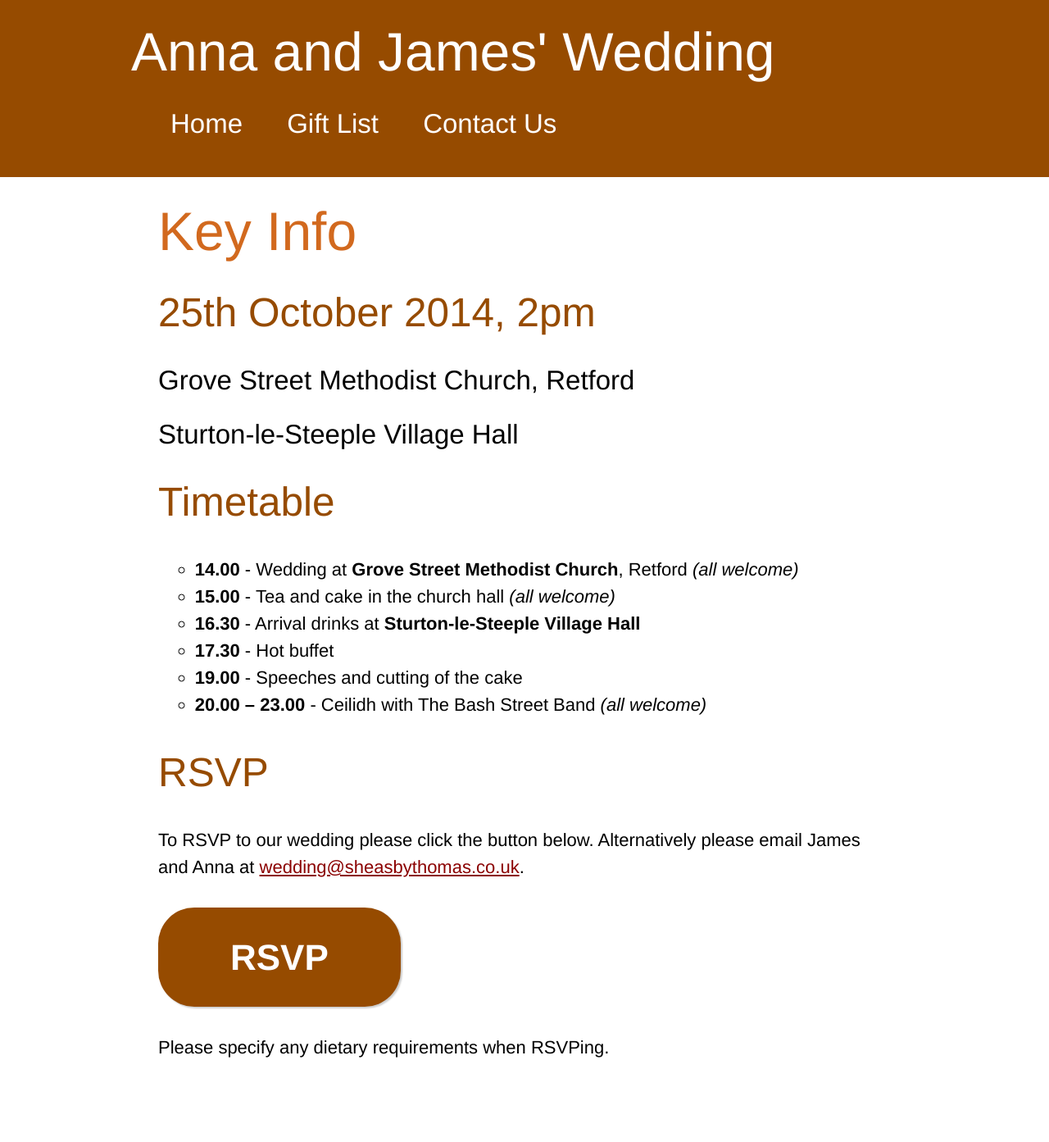
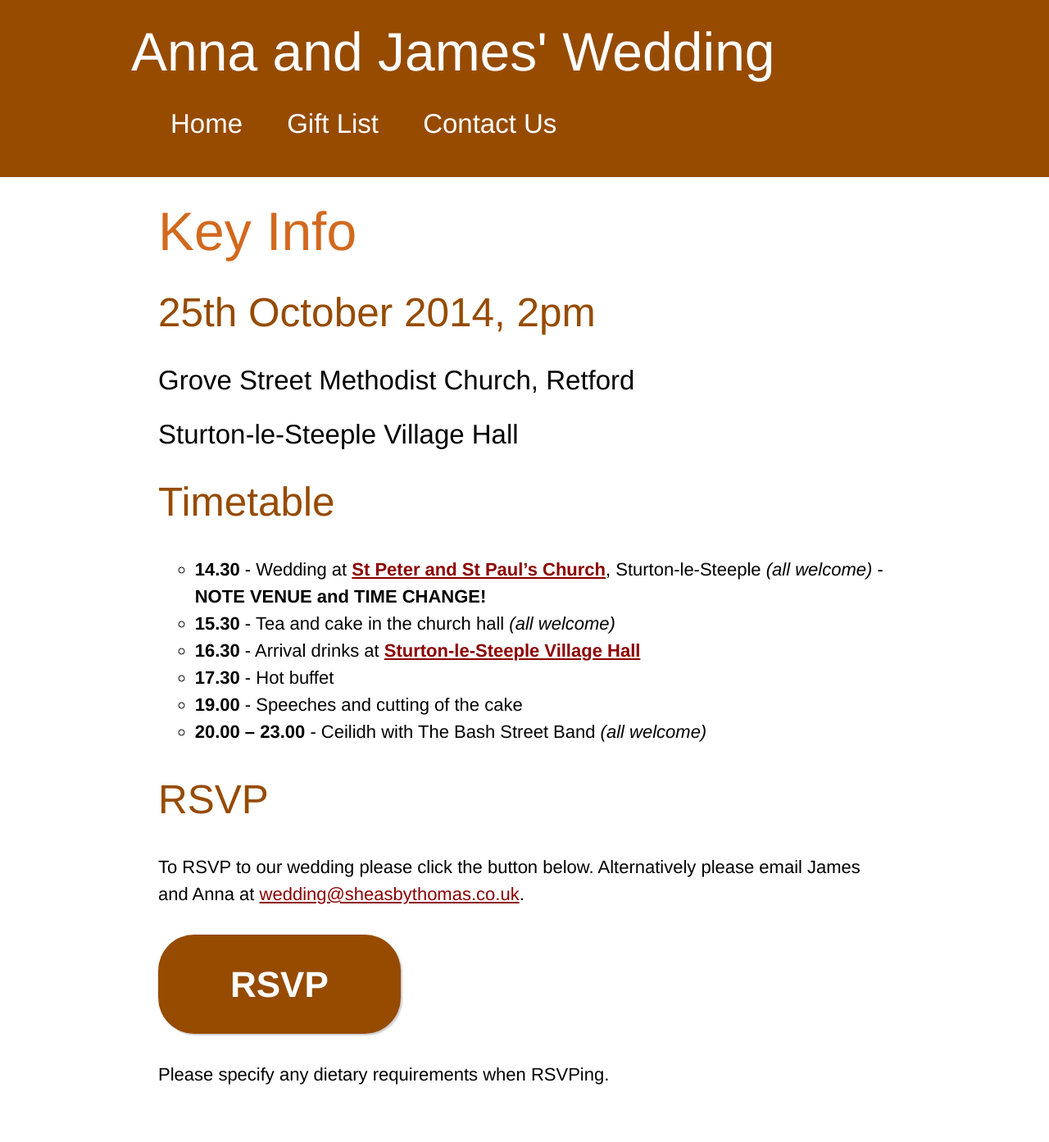
Before and after one commit to rightsaidjames/wedding, a Jekyll site: the page built from index.md, in a window 1280 px wide. Shown: the whole page at 82% size. Built offline with Jekyll 4.4.1, drawn with Linux system fonts in a browser that asks for light colours; before the commit the page ends 1360 px from its top, so only the background shows below that.

Commit message:
Updated venue and times, added Google Maps links.

```diff
--- a/index.md
+++ b/index.md
@@ -11,9 +11,9 @@ title: Key Info
 
 ## Timetable
 
-- **14.00** - Wedding at **Grove Street Methodist Church**, Retford *(all welcome)*
-- **15.00** - Tea and cake in the church hall *(all welcome)*
-- **16.30** - Arrival drinks at **Sturton-le-Steeple Village Hall**
+- **14.30** - Wedding at **[St Peter and St Paul's Church](https://goo.gl/maps/uUOB6)**, Sturton-le-Steeple *(all welcome)* - **NOTE VENUE and TIME CHANGE!**
+- **15.30** - Tea and cake in the church hall *(all welcome)*
+- **16.30** - Arrival drinks at **[Sturton-le-Steeple Village Hall](https://goo.gl/maps/nAAXb)**
 - **17.30** - Hot buffet
 - **19.00** - Speeches and cutting of the cake
 - **20.00 – 23.00** - Ceilidh with The Bash Street Band *(all welcome)*
```
